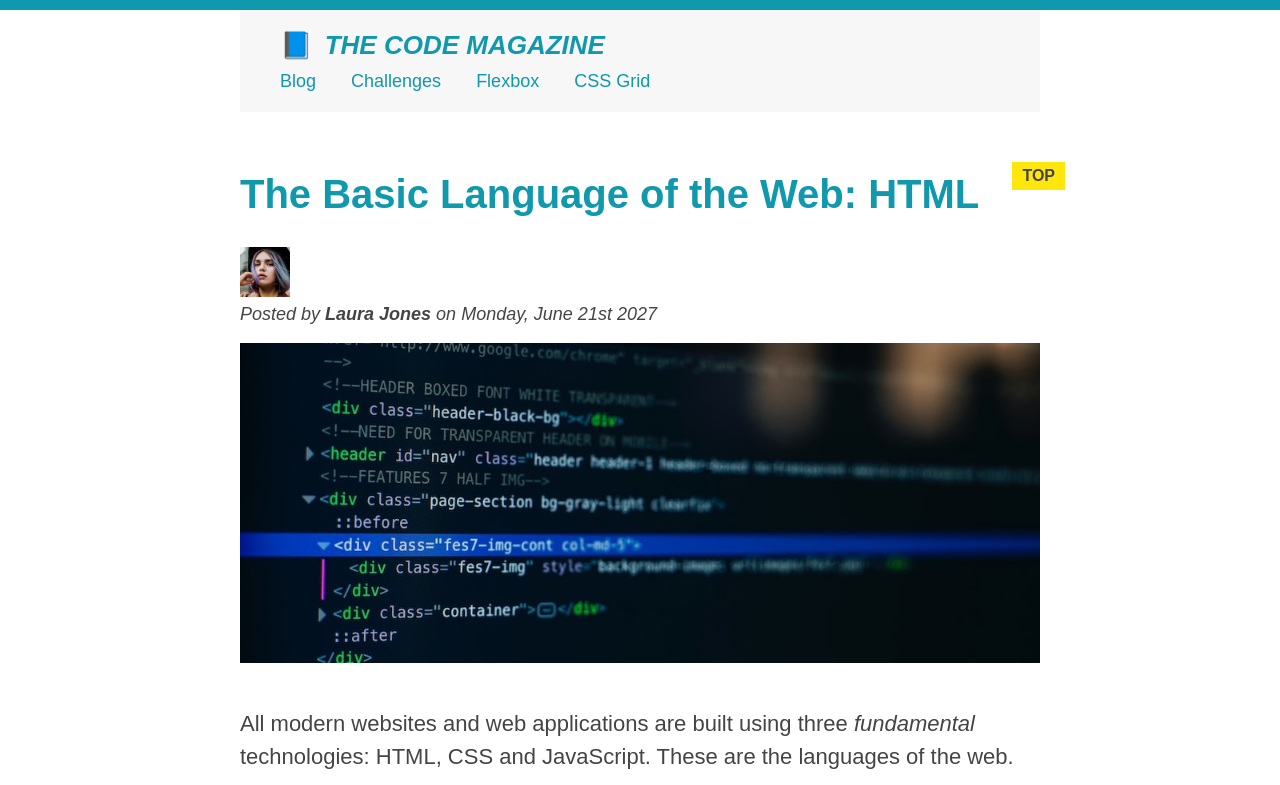
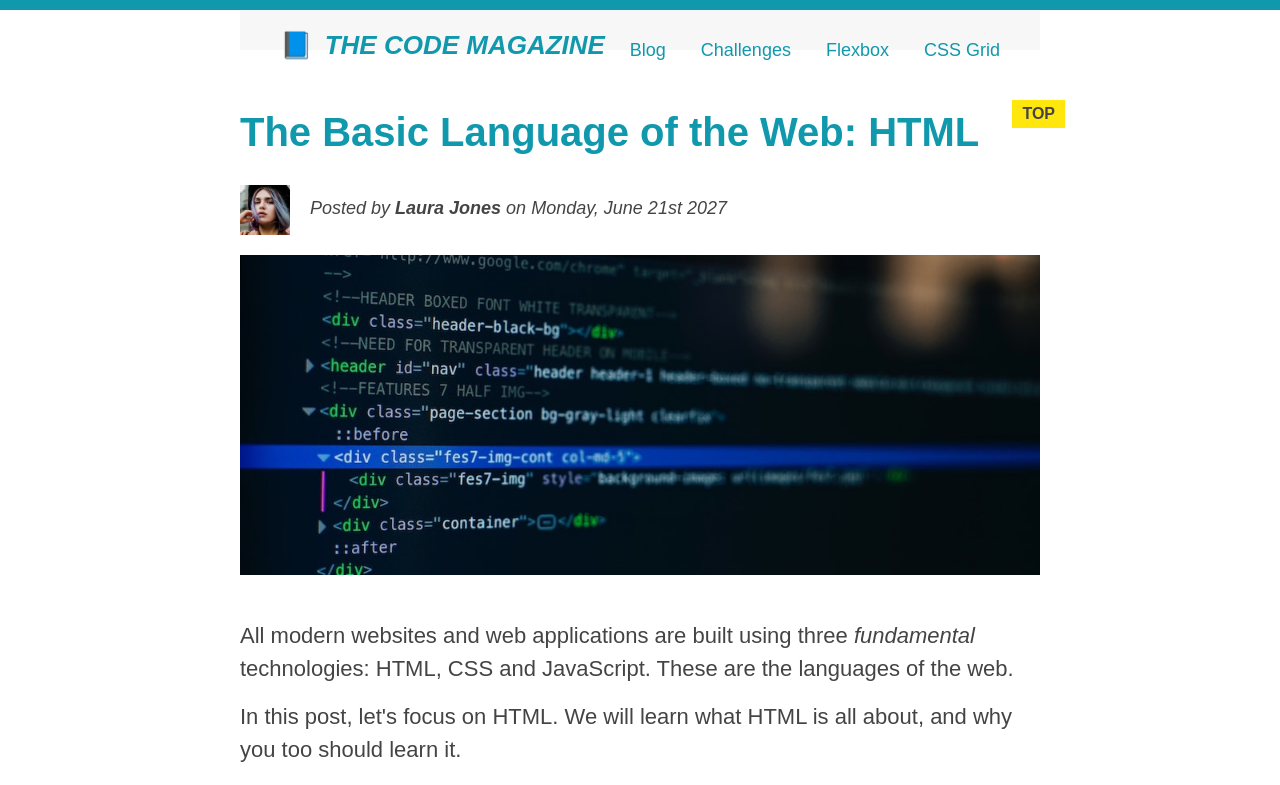
Before and after one commit to ziadbensalim/CSS-layouts, a plain HTML site: page index.html in a window 1280 px wide. Shown: the top 785 px of the page. Drawn offline with Linux system fonts and the light colour scheme.

Commit message:
added some floats

```diff
--- a/index.html
+++ b/index.html
@@ -39,9 +39,10 @@
             alt="Headshot of Laura Jones"
             height="50"
             width="50"
+            class="author-img"
           />
 
-          <p id="author">
+          <p id="author" class="author">
             Posted by <strong>Laura Jones</strong> on Monday, June 21st 2027
           </p>
 
--- a/style.css
+++ b/style.css
@@ -1,5 +1,4 @@
 * {
-  /* border-top: 10px solid #1098ad; */
   margin: 0;
   padding: 0;
 }
@@ -15,24 +14,19 @@ body {
 
 .container {
   width: 800px;
-  /* margin-left: auto;
-  margin-right: auto; */
+
   margin: 0 auto;
 }
 
 .main-header {
   background-color: #f7f7f7;
-  /* padding: 20px;
-  padding-left: 40px;
-  padding-right: 40px; */
+
   padding: 20px 40px;
   margin-bottom: 60px;
-  /* height: 80px; */
 }
 
 nav {
   font-size: 18px;
-  /* text-align: center; */
 }
 
 article {
@@ -41,15 +35,13 @@ article {
 
 .post-header {
   margin-bottom: 40px;
-  /* position: relative; */
 }
 
 aside {
   background-color: #f7f7f7;
   border-top: 5px solid #1098ad;
   border-bottom: 5px solid #1098ad;
-  /* padding-top: 50px;
-  padding-bottom: 50px; */
+
   padding: 50px 0;
   width: 500px;
 }
@@ -99,20 +91,11 @@ ol {
 li {
   font-size: 20px;
   margin-bottom: 10px;
-  /* display: inline; */
 }
 
 li:last-child {
   margin-bottom: 0;
 }
-
-/* footer p {
-  font-size: 16px;
-} */
-
-/* article header p {
-  font-style: italic;
-} */
 
 #author {
   font-style: italic;
@@ -128,21 +111,12 @@ li:last-child {
   font-weight: bold;
 }
 
-/* ul {
-  list-style: none;
-} */
-
 .related {
   list-style: none;
 }
 
 body {
-  /* background-color: orangered; */
 }
-
-/* .first-li {
-  font-weight: bold;
-} */
 
 li:first-child {
   font-weight: bold;
@@ -153,7 +127,6 @@ li:last-child {
 }
 
 li:nth-child(even) {
-  /* color: red; */
 }
 
 /* Misconception: this won't work! */
@@ -168,7 +141,6 @@ a:link {
 }
 
 a:visited {
-  /* color: #777; */
   color: #1098ad;
 }
 
@@ -190,12 +162,6 @@ a:active {
 }
 
 nav a:link {
-  /* background-color: orangered;
-  margin: 20px;
-  padding: 20px;
-
-  display: block; */
-
   margin-right: 30px;
   margin-top: 10px;
   display: inline-block;
@@ -211,8 +177,7 @@ button {
   cursor: pointer;
 
   position: absolute;
-  /* top: 50px;
-  left: 50px; */
+
   bottom: 50px;
   right: 50px;
 }
@@ -223,11 +188,9 @@ h1::first-letter {
 }
 
 h3 + p::first-line {
-  /* color: red; */
 }
 
 h2 {
-  /* background-color: orange; */
   position: relative;
 }
 
@@ -243,25 +206,18 @@ h2::before {
   top: -10px;
   right: -25px;
 }
-
-/* Resolving conflicts */
-/* #copyright {
-  color: red;
+.author-img {
+  float: left;
+  margin-bottom: 20px;
 }
-
-.copyright {
-  color: blue;
+.author {
+  float: left;
+  margin-top: 10px;
+  margin-left: 20px;
 }
-
-.text {
-  color: yellow;
+h1 {
+  float: left;
 }
-
-footer p {
-  color: green !important;
-} */
-
-/* nav a:link,
-nav p {
-  font-size: 18px;
-} */
+nav {
+  float: right;
+}
```
